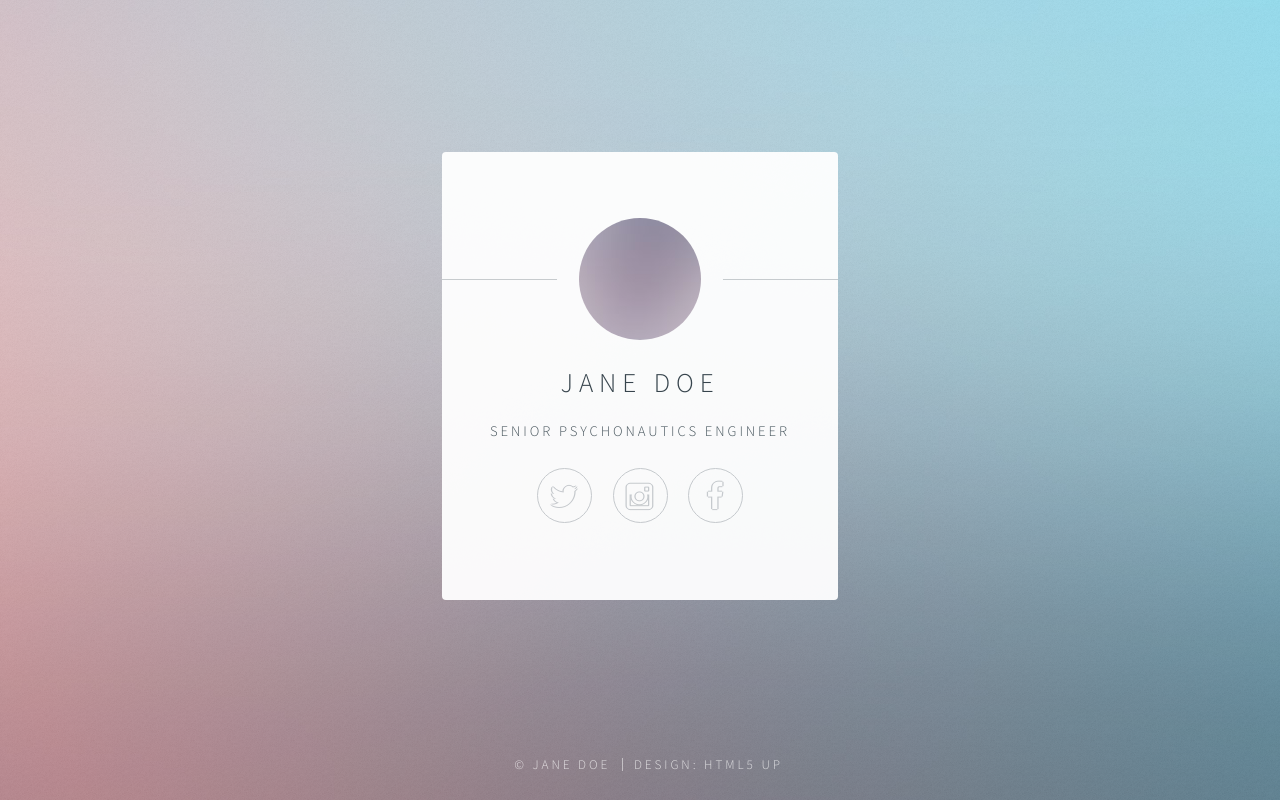
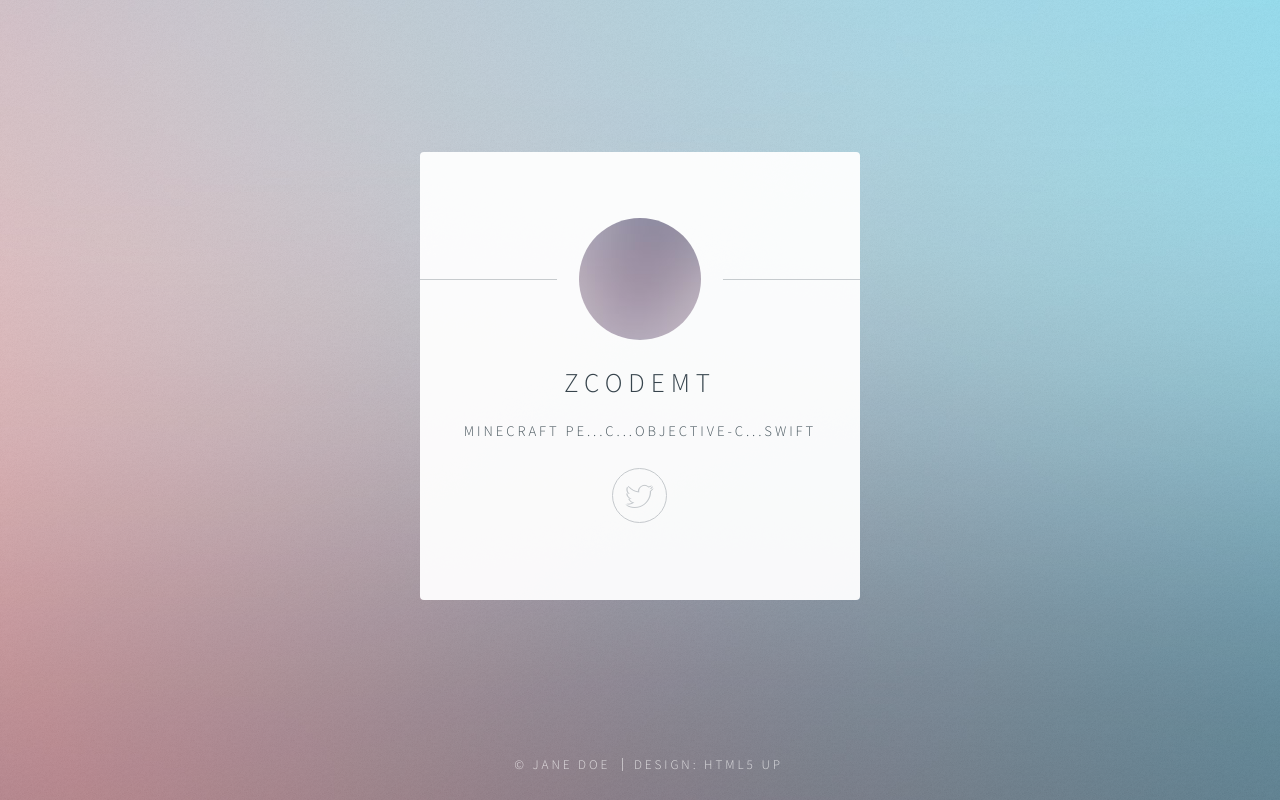
Before and after one commit to ZCodeMT/zcodemt.github.io, a plain HTML site: page index.html in a window 1280 px wide. Drawn offline with Linux system fonts and the light colour scheme.

Commit message:
says something now...

```diff
--- a/index.html
+++ b/index.html
@@ -6,7 +6,7 @@
 -->
 <html>
 	<head>
-		<title>Identity by HTML5 UP</title>
+		<title>ZCodeMT</title>
 		<meta charset="utf-8" />
 		<meta name="viewport" content="width=device-width, initial-scale=1" />
 		<!--[if lte IE 8]><script src="assets/js/html5shiv.js"></script><![endif]-->
@@ -24,8 +24,8 @@
 					<section id="main">
 						<header>
 							<span class="avatar"><img src="images/avatar.jpg" alt="" /></span>
-							<h1>Jane Doe</h1>
-							<p>Senior Psychonautics Engineer</p>
+							<h1>ZCodeMT</h1>
+							<p>Minecraft PE...C...Objective-C...Swift</p>
 						</header>
 						<!--
 						<hr />
@@ -66,9 +66,9 @@
 						-->
 						<footer>
 							<ul class="icons">
-								<li><a href="#" class="fa-twitter">Twitter</a></li>
-								<li><a href="#" class="fa-instagram">Instagram</a></li>
-								<li><a href="#" class="fa-facebook">Facebook</a></li>
+								<li><a href="https://twitter.com/ZCodeMT" class="fa-twitter">Twitter</a></li>
+								<!-- <li><a href="#" class="fa-instagram">Instagram</a></li> -->
+								<!-- <li><a href="#" class="fa-facebook">Facebook</a></li> -->
 							</ul>
 						</footer>
 					</section>
```
